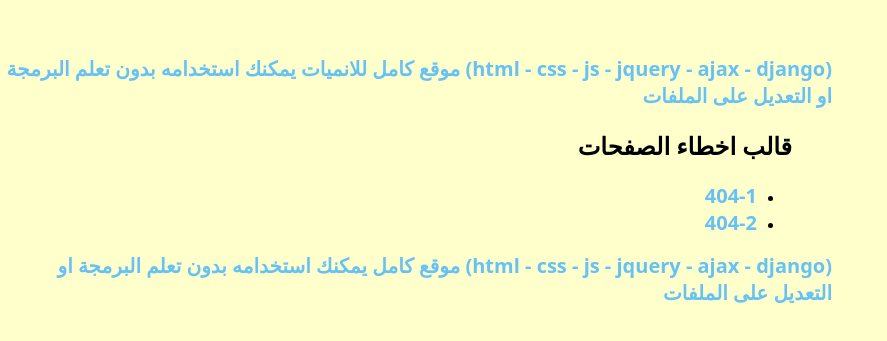
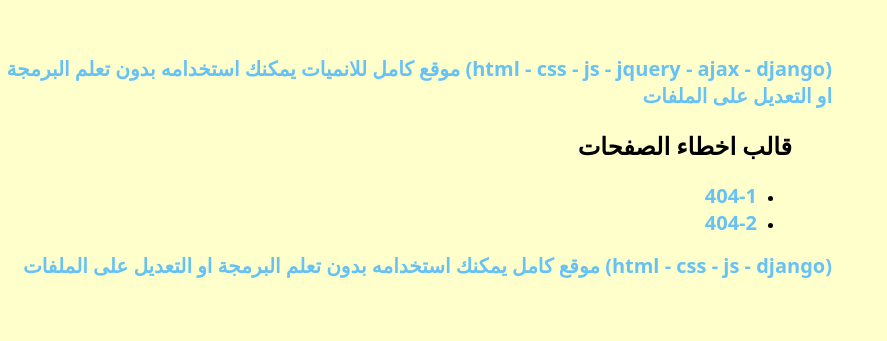
Before and after one commit to Programming23/my-business, a plain HTML site: page index.html in a window 1280 px wide. Shown: the part 265-606 px from the top of the page, without its empty margins (0-887 px from the left). Drawn offline with Linux system fonts and the light colour scheme.

Commit message:
Update index.html

```diff
--- a/index.html
+++ b/index.html
@@ -40,7 +40,7 @@
             <li><a href="errors/404-1.html">404-1</a></li>
             <li><a href="errors/404-2.html">404-2</a></li>
         </ul>
-        <a href="https://hamzaanimes.pythonanywhere.com/">(html - css - js - jquery - ajax - django) موقع كامل يمكنك استخدامه بدون تعلم البرمجة او التعديل على الملفات</a>
+        <a href="https://hamzaanimes.pythonanywhere.com/">(html - css - js - django) موقع كامل يمكنك استخدامه بدون تعلم البرمجة او التعديل على الملفات</a>
 
     </div>
 </body>
```
